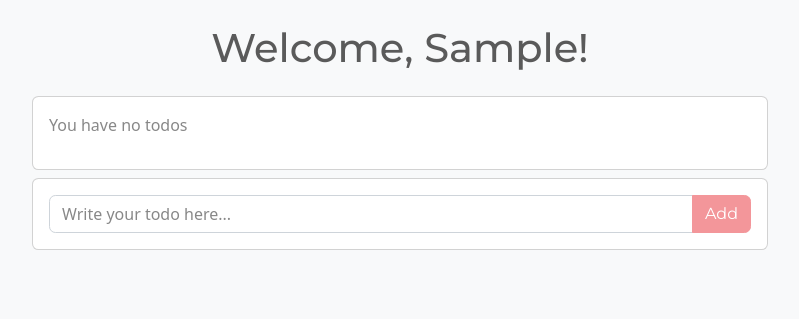
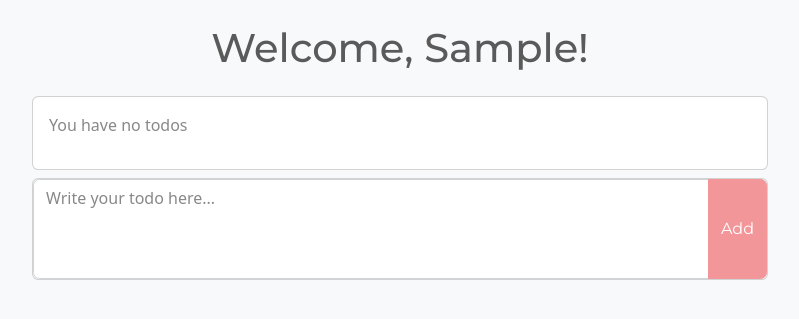
Before and after one commit to choushen/simple-todo-app, a Django app: page /todos/list/ in a window 1280 px wide. Shown: the part 56-375 px from the top of the page, without its empty margins (240-1039 px from the left). Run offline with Django 5.2, Linux system fonts and the light colour scheme; the visitor is signed in with stand-in values (Sample User, id 1); data comes from the database, SQL or seed files in the repository; data that the repository does not hold is empty; some libraries are stand-ins or nearby versions.

Commit message:
Added view for deleting the todo item

```diff
--- a/simple_todo_app/simple_todo_app/static/css/styles.css
+++ b/simple_todo_app/simple_todo_app/static/css/styles.css
@@ -0,0 +1,21 @@
+.card-body {
+    display: flex;
+    justify-content: space-between;
+    align-items: center;
+}
+
+.todo-content {
+    flex: 1;
+    margin-right: 10px;
+    white-space: normal;
+    overflow-wrap: break-word;
+    word-break: break-word;
+}
+
+textarea.form-control {
+    resize: none;
+    height: 100px;
+    min-height: 38px;
+    overflow-wrap: break-word;
+    word-break: break-word;
+}
--- a/simple_todo_app/todos/templates/todos/todo_dashboard.html
+++ b/simple_todo_app/todos/templates/todos/todo_dashboard.html
@@ -10,11 +10,13 @@
         <h1 class="mb-4 text-center">Welcome, {{ user.first_name|capfirst }}!</h1>
 
         {% for todo in todos %}
-        <div class="card">
-            <!-- <div class="card-header shadow-sm bg-white">
-            </div> -->
-            <div class="card-body">
-                <p>{{ todo.content }}</p>
+        <div class="card my-2">
+            <div class="card-body d-flex justify-content-between align-items-center">
+                <p class="mb-0 todo-content">{{ todo.content }}</p>
+                <form method="POST" action="{% url 'delete_todo_item' todo.id %}">
+                    {% csrf_token %}
+                    <button type="submit" class="btn btn-primary btn-sm ml-2">Delete</button>
+                </form>
             </div>
         </div>
         {% empty %}
@@ -24,20 +26,18 @@
             </div>
         </div>
         {% endfor %}
-    <div class="card  mt-2">
-        <div class="card-body">
+        <div class="card mt-2">
                 <form action="{% url 'add_todo_item' %}" method="post" autocomplete="off">
                     {% csrf_token %}
                     <div class="input-group">
-                    <input type="text" class="form-control" name="content" placeholder="Write your todo here..." >
+                        <textarea class="form-control" name="content" placeholder="Write your todo here..."></textarea>
                         <div class="input-group-append text-info">
-
                         </div>
                         <button class="btn btn-secondary" type="submit">Add</button>
                     </div>
                 </form>
             </div>
-
+        </div>
     </div>
 </div>
 {% endblock %}
--- a/simple_todo_app/todos/urls.py
+++ b/simple_todo_app/todos/urls.py
@@ -4,4 +4,5 @@ from . import views
 urlpatterns = [
     path('list/', views.list_todo_items, name='list_todo_items'),
     path('add_todo/', views.add_todo_item, name='add_todo_item'),
+    path('delete_todo/<int:id>/', views.delete_todo_item, name='delete_todo_item'),
 ]
--- a/simple_todo_app/todos/views.py
+++ b/simple_todo_app/todos/views.py
@@ -28,3 +28,8 @@ def add_todo_item(request:HttpRequest):
         todo.save()
 
     return redirect('list_todo_items')
+
+@login_required
+def delete_todo_item(request, id):
+    Todo.objects.get(id=id).delete()
+    return redirect('list_todo_items')
```
Lines whose indentation alone changed are shown as unchanged.
